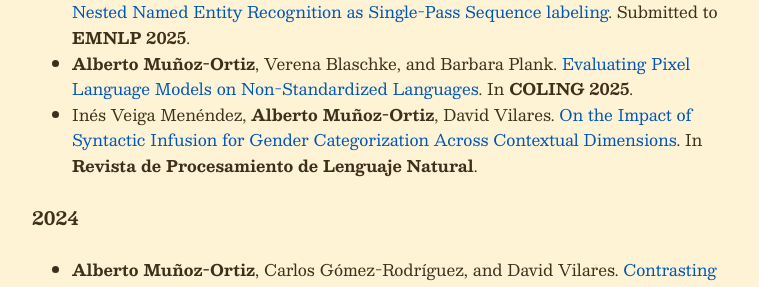
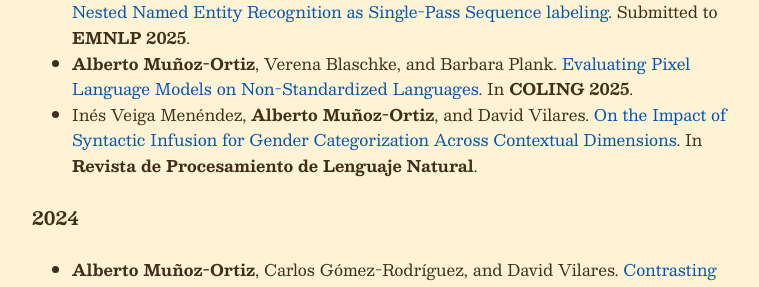
Before and after one commit to amunozo/amunozo.github.io, a Jekyll site: the page built from research.md, in a window 1280 px wide and 900 px high. Shown: the part 248-535 px from the top of the window, without its empty margins (258-1017 px from the left). Built offline with Jekyll 4.4.1, drawn with Linux system fonts in a browser that asks for light colours.

Commit message:
add and to ines paper

```diff
--- a/research.md
+++ b/research.md
@@ -10,7 +10,7 @@
 
 - **Alberto Muñoz-Ortiz**, David Vilares, Caio Corro, and Carlos Gómez-Rodríguez. [Nested Named Entity Recognition as Single-Pass Sequence labeling](https://arxiv.org/abs/2505.16855). Submitted to **EMNLP 2025**.
 - **Alberto Muñoz-Ortiz**, Verena Blaschke, and Barbara Plank. [Evaluating Pixel Language Models on Non-Standardized Languages](https://aclanthology.org/2025.coling-main.427/). In **COLING 2025**.
-- Inés Veiga Menéndez, **Alberto Muñoz-Ortiz**, David Vilares. [On the Impact of Syntactic Infusion for Gender Categorization Across Contextual Dimensions](http://journal.sepln.org/sepln/ojs/ojs/index.php/pln/article/view/6673). In **Revista de Procesamiento de Lenguaje Natural**.
+- Inés Veiga Menéndez, **Alberto Muñoz-Ortiz**, and David Vilares. [On the Impact of Syntactic Infusion for Gender Categorization Across Contextual Dimensions](http://journal.sepln.org/sepln/ojs/ojs/index.php/pln/article/view/6673). In **Revista de Procesamiento de Lenguaje Natural**.
 
 #### 2024
 
```
